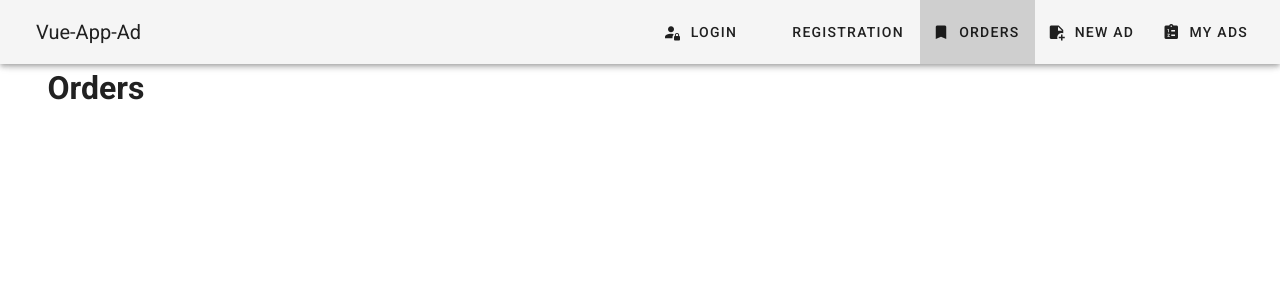
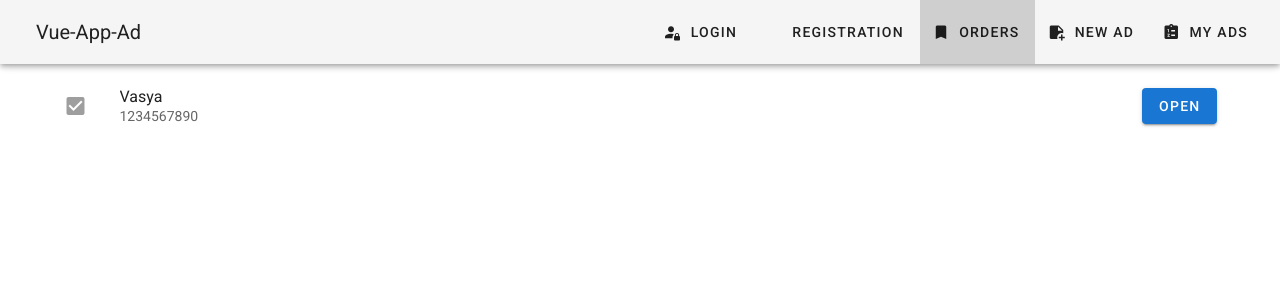
Before and after one commit to Bl00dyPudding/vue-app-ad, a Vue app: page /orders in a window 1280 px wide. Shown: the top 300 px of the page. Built offline with nearby package versions, Linux system fonts and the light colour scheme.

Commit message:
orders page

```diff
--- a/src/views/User/Orders.vue
+++ b/src/views/User/Orders.vue
@@ -2,7 +2,31 @@
   <v-container>
     <v-layout row>
       <v-flex xs12>
-        <h1>Orders</h1>
+        <v-list>
+          <v-list-item
+            v-for="order in orders"
+            :key="order.id"
+          >
+            <v-list-item-action>
+              <v-checkbox
+                :input-value="order.done"
+                color="primary"
+                @click.stop="markAsDone(order)"
+                :disabled="order.done"
+              ></v-checkbox>
+            </v-list-item-action>
+            <v-list-item-content>
+              <v-list-item-title>{{ order.name }}</v-list-item-title>
+              <v-list-item-subtitle>{{ order.phone }}</v-list-item-subtitle>
+            </v-list-item-content>
+            <v-list-item-icon>
+              <v-btn
+                :to="'/ad/' + order.adId"
+                class="primary"
+              >Open</v-btn>
+            </v-list-item-icon>
+          </v-list-item>
+        </v-list>
       </v-flex>
     </v-layout>
   </v-container>
@@ -12,8 +36,21 @@
 export default {
   name: 'Orders',
   data: () => ({
-    //
-  })
+    orders: [
+      {
+        id: 123,
+        adId: 321,
+        name: 'Vasya',
+        phone: '1234567890',
+        done: true
+      }
+    ]
+  }),
+  methods: {
+    markAsDone (order) {
+      order.done = true
+    }
+  }
 }
 </script>
 
```
